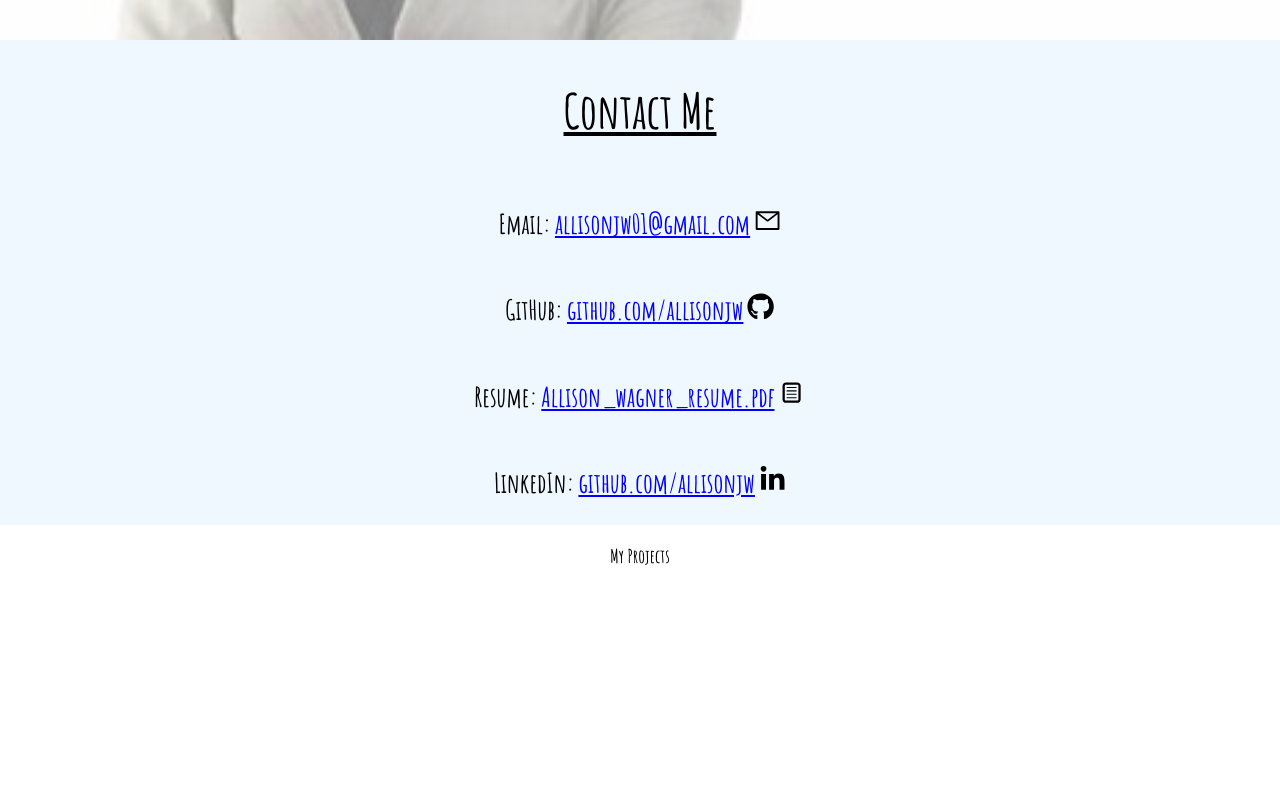
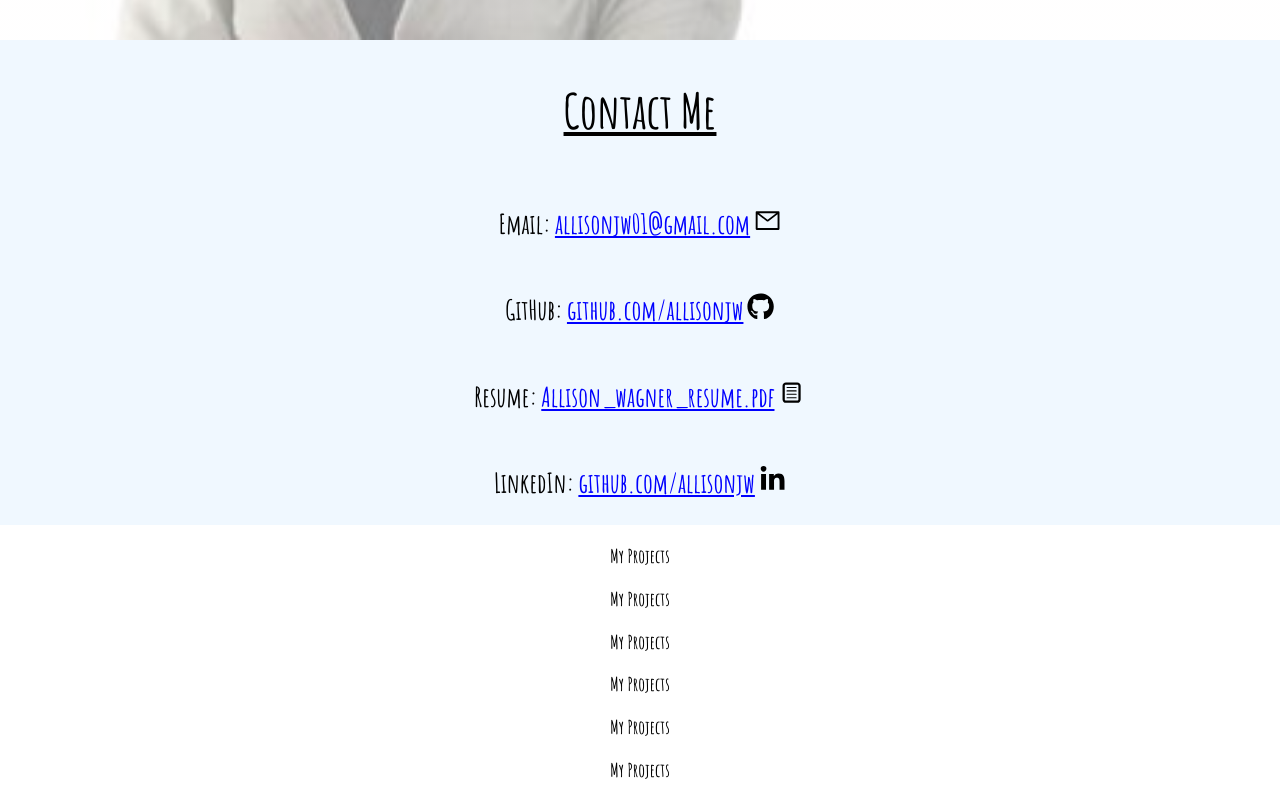
Before and after one commit to allisonjw/Allison-Wagner, a React (Create React App) app: page / in a window 1280 px wide. Shown: the part 1490-2290 px from the top of the page. Before the commit the page ends 2077 px from the top, so only its background shows below. Built offline with nearby package versions, Linux system fonts and the light colour scheme.

Commit message:
Adds data to pass as props

```diff
--- a/src/App.js
+++ b/src/App.js
@@ -19,8 +19,24 @@ function App() {
           <Contact />
         </Fade>
         <Fade bottom>
-          <Projects />
+          <Projects project={allProjects[0]}/>
         </Fade>
+        <Fade bottom>
+          <Projects project={allProjects[1]}/>
+        </Fade>
+        <Fade bottom>
+          <Projects project={allProjects[2]}/>
+        </Fade>
+        <Fade bottom>
+          <Projects project={allProjects[3]}/>
+        </Fade>
+        <Fade bottom>
+          <Projects project={allProjects[4]}/>
+        </Fade>
+        <Fade bottom>
+          <Projects project={allProjects[5]}/>
+        </Fade>
+
     </main>
   );
 }
```
